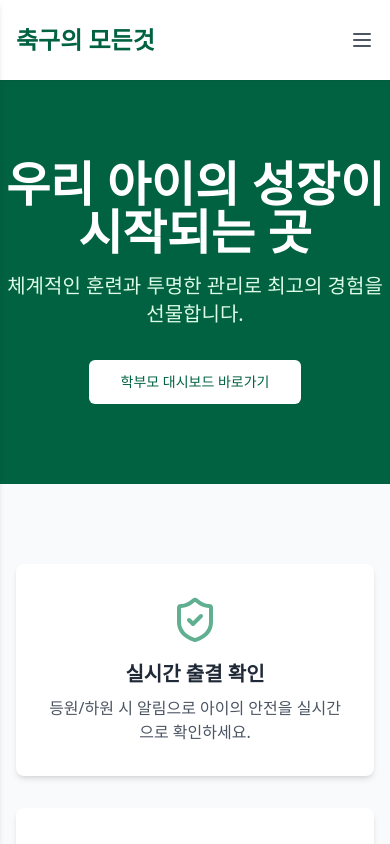
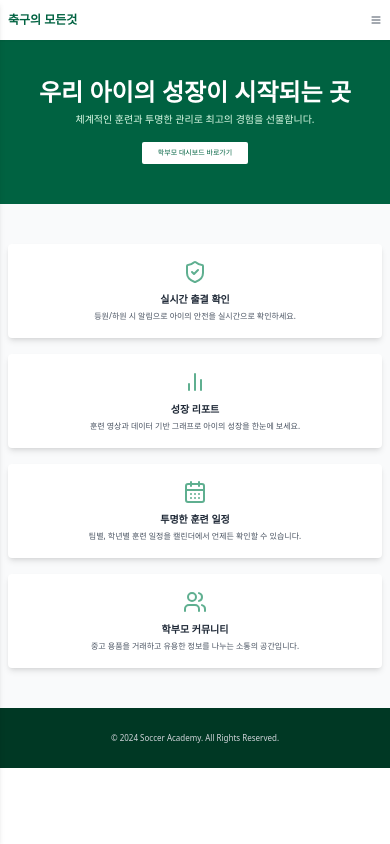
Before and after one commit to jh9098/BaegunLake_Football, a React (Vite) app in the folder frontend/: page / in a window 390 px wide. Shown: the top 844 px of the page. Built offline with nearby package versions, Linux system fonts and the light colour scheme; no server answers.

Commit message:
Reduce mobile font size

```diff
--- a/frontend/src/index.css
+++ b/frontend/src/index.css
@@ -59,3 +59,11 @@
     @apply bg-background text-foreground;
   }
 }
+
+@layer base {
+  @media (max-width: 768px) {
+    html {
+      font-size: 50%;
+    }
+  }
+}
```
